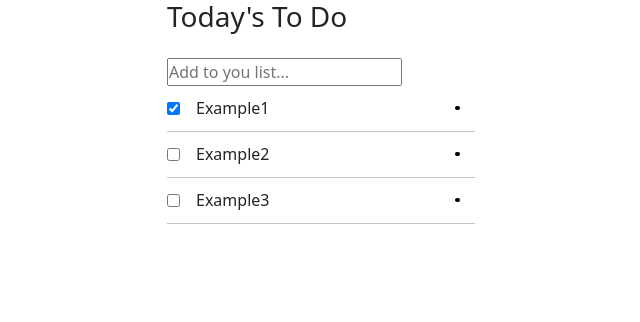
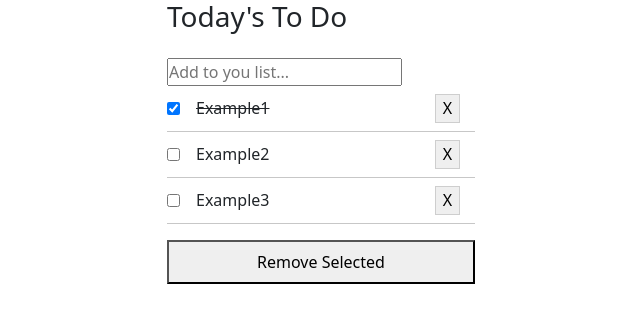
Before and after one commit to igorkol91/ToDoList, a website built with webpack: page src/index.html in a window 1280 px wide. Both pictures are taken after a click on the checkbox 338 px from the left and 108 px from the top of the page. Shown: the whole page, without its empty margins (165-805 px from the left). Built offline with nearby package versions, Linux system fonts and the light colour scheme.

Commit message:
Completed remove All button and added remove button for each individual todo

```diff
--- a/src/index.html
+++ b/src/index.html
@@ -12,6 +12,7 @@
     <input class="mt-3" type="text" id='todo-entry' placeholder="Add to you list...">
     <ul>
     </ul>
+    <button id="remove-btn" class="p-2 w-50 my-3">Remove Selected</button>
 
 </body>
 </html>
--- a/src/main.css
+++ b/src/main.css
@@ -9,16 +9,12 @@
   width: 50%;
 }
 
-.drag-bg-img {
-  background: black;
-  width: 0.3em;
-  height: 0.3em;
-  color: white;
-  border-radius: 50%;
+.drag-bg {
+  border: rgba(0, 0, 0, 0.137) solid 1px;
+  padding: 0.1em 0.4em 0.1em 0.4em;
   align-self: center;
   position: absolute;
   right: 5%;
-  cursor: pointer;
 }
 
 .error {
@@ -36,3 +32,7 @@
   padding-top: 0.8em;
   border-radius: 2%;
 }
+
+.line-through {
+  text-decoration: line-through;
+}
--- a/src/module/dom.js
+++ b/src/module/dom.js
@@ -2,26 +2,27 @@ import Storage from './localStorage.js';
 import { createLiTodo } from './utilities.js';
 
 const toDoContainer = document.querySelector('ul');
+const removeBtn = document.querySelector('#remove-btn');
 const defaultTodos = [{
   description: 'Example1',
   checked: false,
-  index: null,
+  index: 1,
 },
 {
   description: 'Example2',
   checked: false,
-  index: null,
+  index: 2,
 },
 {
   description: 'Example3',
   checked: false,
-  index: null,
+  index: 3,
 }];
 
 const updateDom = () => {
   // reset container
   toDoContainer.innerHTML = '';
-  let index = 0;
+  let index = -1;
   // Check if the storage exists
   if (Storage.isEmpty()) {
     Storage.set(defaultTodos);
@@ -36,9 +37,18 @@ const updateDom = () => {
     // Create li, check box and description h5 for every Todo Object
     const newLi = createLiTodo(elem.description, index);
     // Append li on the ul and add classes
-    toDoContainer.classList += 'p-0 m-0';
+    toDoContainer.classList = 'p-0 m-0';
     toDoContainer.append(newLi);
+    Storage.set(storage);
   });
 };
 
+// Remove all selected(completed todo's) button
+removeBtn.addEventListener('click', () => {
+  let storage = Storage.get();
+  storage = storage.filter((elem) => elem.checked !== true);
+  Storage.set(storage);
+  updateDom();
+});
+
 export default updateDom;
--- a/src/module/utilities.js
+++ b/src/module/utilities.js
@@ -1,3 +1,5 @@
+import Storage from './localStorage.js';
+
 const success = () => {
   const success = document.createElement('div');
   success.innerText = 'To Do created successfully!';
@@ -16,21 +18,55 @@ const error = () => {
   setTimeout(() => error.remove(), 3000);
 };
 
+const checkLi = (e, index) => {
+  const todoArray = Storage.get();
+  if (e.target.checked) {
+    todoArray[index].checked = true;
+    e.target.parentNode.childNodes[1].classList += 'mx-3 my-auto line-through';
+  } else {
+    todoArray[index].checked = false;
+    e.target.parentNode.childNodes[1].classList += 'mx-3 my-auto';
+  }
+  Storage.set(todoArray);
+};
+
+const deleteBtn = (e, index) => {
+  e.target.parentNode.remove();
+  let storage = Storage.get();
+  storage = storage.filter((elem) => elem.index !== index);
+  Storage.set(storage);
+};
+
 const createLiTodo = (todoDescription, index) => {
   const li = document.createElement('li');
   const checkbox = document.createElement('input');
   const description = document.createElement('h6');
-  const dragableI = document.createElement('i');
+  const deleteOneBtn = document.createElement('button');
   checkbox.type = 'checkbox';
   description.innerText = todoDescription;
+  // Add event listener to the checkbox
+  checkbox.addEventListener('change', (e) => {
+    checkLi(e, index);
+  });
   // Add classes and attributes
   li.setAttribute('data-id', index);
   li.classList += 'list-unstyled d-flex bottom-border w-50 position-relative';
   checkbox.classList += 'my-3';
-  description.classList += 'mx-3 my-auto';
-  dragableI.classList = 'drag-bg-img my-auto';
+  deleteOneBtn.innerText = 'X';
+  deleteOneBtn.addEventListener('click', (e) => {
+    deleteBtn(e, index);
+  });
+  // Check if the checkbox is checked
+  const storage = Storage.get();
+  if (storage[index].checked) {
+    description.classList += 'mx-3 my-auto line-through';
+    checkbox.checked = true;
+  } else {
+    description.classList += 'mx-3 my-auto';
+  }
+  deleteOneBtn.classList = 'drag-bg my-auto';
   // Append check box and descripton on li
-  li.append(checkbox, description, dragableI);
+  li.append(checkbox, description, deleteOneBtn);
   return li;
 };
 
```
